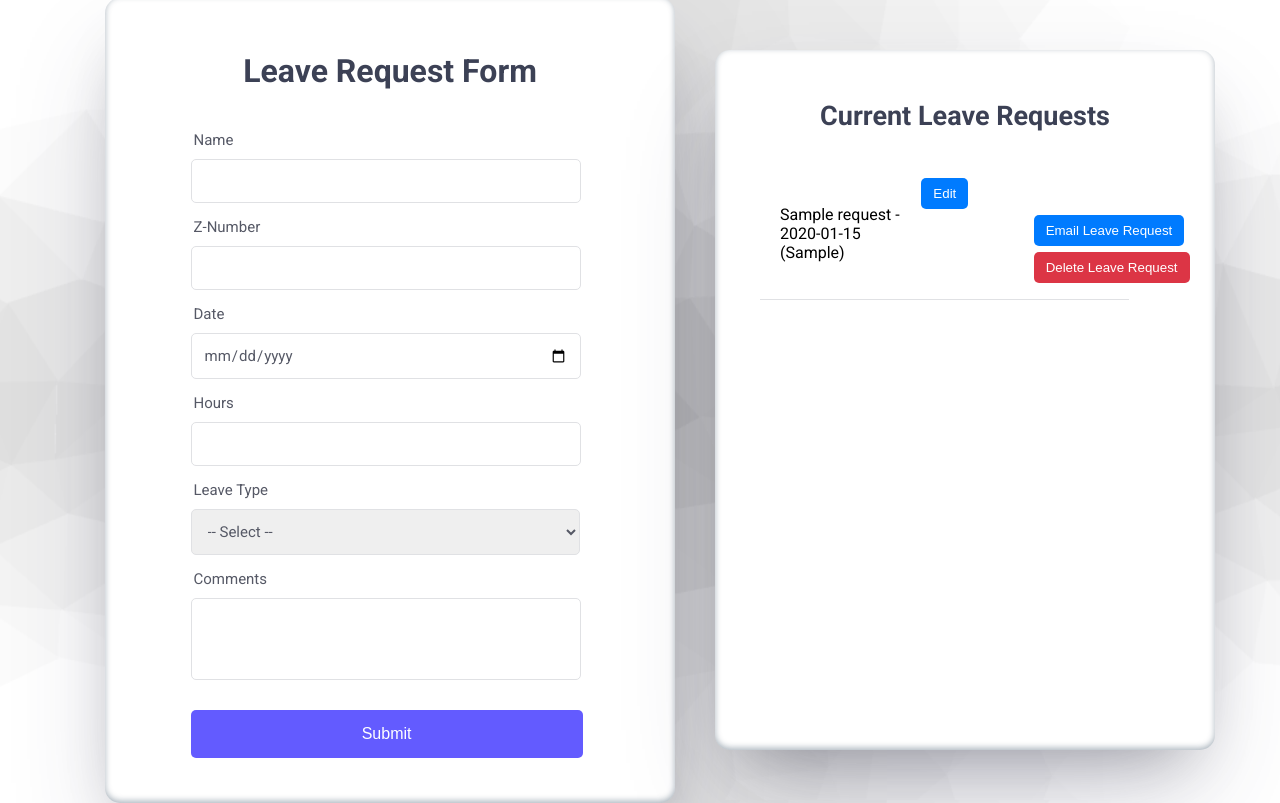
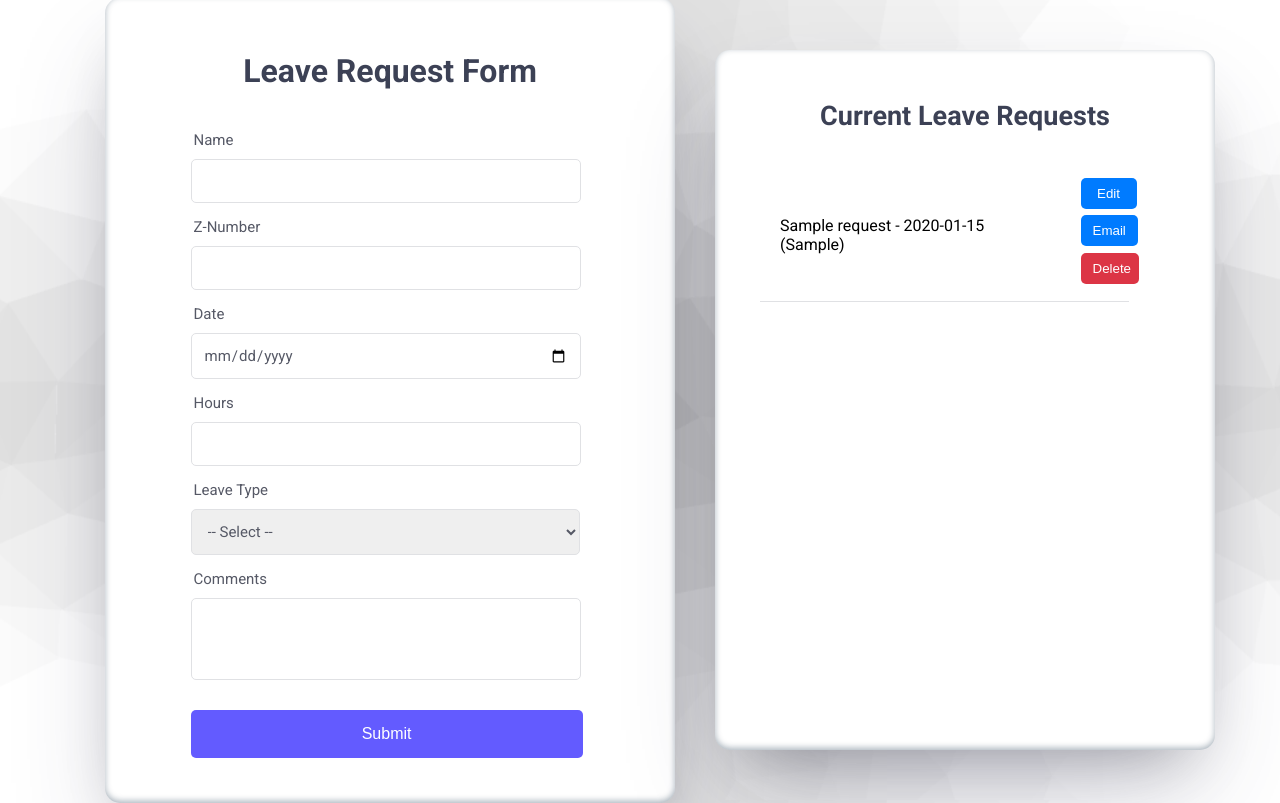
Before and after one commit to TheDeadGPU/LeaveRequestTracker, a Flask app: page / in a window 1280 px wide. Run offline with Flask 3, Linux system fonts and the light colour scheme; tables that the repository leaves empty hold one stand-in row (values such as "Sample post").

Commit message:
Add scrollbar to request tracker and style list items

```diff
--- a/static/styles/styles.css
+++ b/static/styles/styles.css
@@ -39,6 +39,29 @@ body {
   box-shadow: rgba(50, 50, 93, 0.25) 0px 50px 100px -20px, rgba(0, 0, 0, 0.3) 0px 30px 60px -30px, rgba(10, 37, 64, 0.35) 0px -2px 6px 0px inset;
   border-radius: 15px;
   background-color: #FFFFFF;
+  overflow-y: auto;
+  overflow-x: hidden
+}
+
+/* Custom Scrollbar Styles */
+
+.side-container::-webkit-scrollbar {
+  width: 12px;
+}
+
+.side-container::-webkit-scrollbar-track {
+  background: #f1f1f1;
+  border-radius: 15px;
+}
+
+.side-container::-webkit-scrollbar-thumb {
+  background-color: #c0c0c0;
+  border-radius: 10px;
+  border: 2px solid #f1f1f1;
+}
+
+.side-container::-webkit-scrollbar-thumb:hover {
+  background-color: #7c7c7c;
 }
 
 /* Animation */
@@ -125,6 +148,9 @@ label {
 .comment-box {
   padding-bottom: 50px;
   margin-bottom: 30px;
+  white-space: normal;
+  overflow-wrap: break-word;
+  word-wrap: break-word;
 }
 
 /* Submit Button Styles */
@@ -159,9 +185,12 @@ label {
   align-items: center;
 }
 
-.side-container .leave-request {
-  flex-grow: 1;
-  margin-right: 10px;
+.leave-request-container {
+  display: flex;
+  justify-content: start;
+  align-items: center;
+  flex: 3 1 1;
+  width: 100%;
 }
 
 .side-container button {
@@ -170,10 +199,20 @@ label {
   border: none;
   padding: 8px 12px;
   cursor: pointer;
-  margin-left: 10px;
   border-radius: 5px;
   transition: transform 0.3s ease;
   margin-bottom: 6px;
+  margin-left: 10px;
+}
+
+.button-container {
+  display: flex;
+  flex-direction: column;
+  justify-content: center;
+  align-items: start;
+  height: 113px;
+  width: 70px;
+
 }
 
 .side-container button:first-child {
@@ -186,4 +225,10 @@ label {
 
 #delete-button {
   background-color: #dc3545;
+  padding-right: 7.5px;
 }
+
+#edit-btn {
+  width: 56px;
+  margin-left: 42px;
+}
--- a/templates/index.html
+++ b/templates/index.html
@@ -53,16 +53,16 @@
             <ul>
                 {% for request in leave_requests %}
                     <li>
-                        <div class="leave-requests">
+                        <div class="leave-request-container">
                             {{ request.name }} - {{ request.date }} ({{ request.leave_type }})
                         </div>
                         <div class="button-container">
-                            <button onclick="window.location='/edit/{{ request.id }}'">Edit</button>
+                            <button id="edit-btn" onclick="window.location='/edit/{{ request.id }}'">Edit</button>
                             <form action="/emailrequest/{{ request.id }}" method="post" style="display: inline;">
-                                <button type="submit">Email Leave Request</button>
+                                <button type="submit">Email</button>
                             </form>
                             <form action="/delete/{{ request.id }}" method="post" style="display: inline;">
-                                <button id="delete-button" type="submit">Delete Leave Request</button>
+                                <button id="delete-button" type="submit">Delete</button>
                             </form>
                         </div>
                     </li>
```
